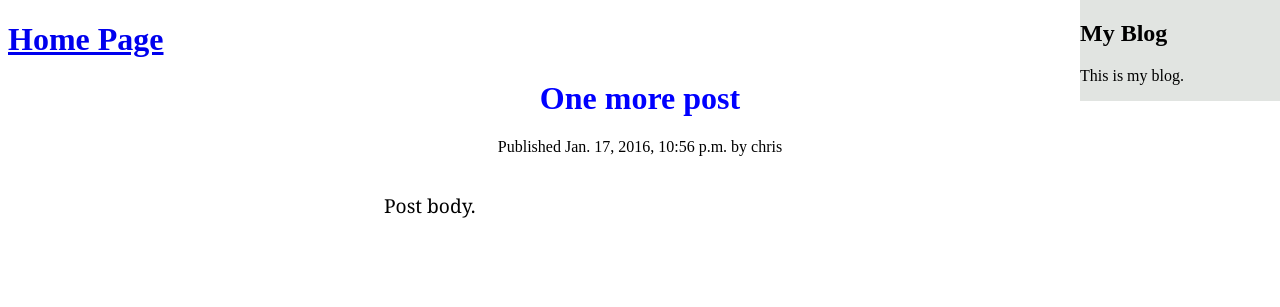
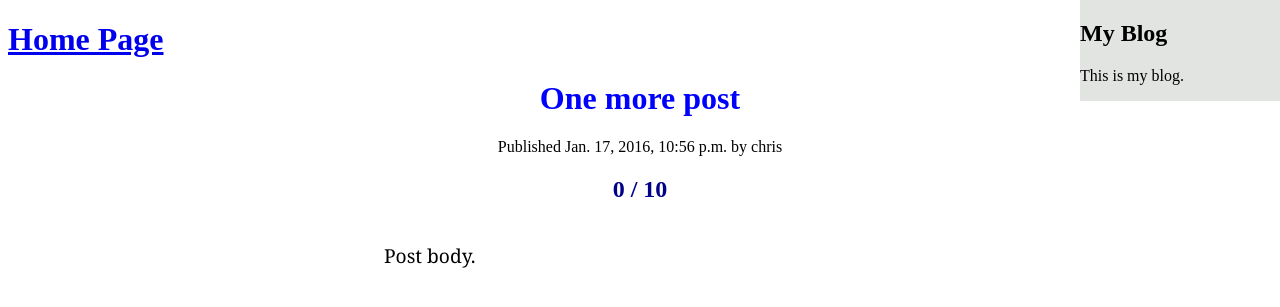
Before and after one commit to primer900/personal_project, a Django app: the page made by mysite/blog/models.py in a window 1280 px wide. Shown: the top 307 px of the page. Run offline with Django 3.2, Linux system fonts and the light colour scheme; data comes from the database, SQL or seed files in the repository.

Commit message:
Added rating to models and detail page.

```diff
--- a/mysite/blog/models.py
+++ b/mysite/blog/models.py
@@ -4,7 +4,6 @@ from django.db import models
 from django.utils import timezone
 from django.contrib.auth.models import User
 from django.core.urlresolvers import reverse
-from collections import Iterable
 # Create your models here.
 
 
@@ -31,6 +30,7 @@ class Post(models.Model):
     updated = models.DateTimeField(auto_now=True)
     status = models.CharField(max_length=10, choices=STATUS_CHOICES,
                               default='draft')
+    rating = models.IntegerField(default=0)
 
     def first_sentence(self):
         punctuation = []
--- a/mysite/blog/templates/blog/post/detail.html
+++ b/mysite/blog/templates/blog/post/detail.html
@@ -13,6 +13,7 @@
     <p class="author_and_publish_info">
         Published {{post.publish}} by {{post.author}}
     </p>
+    <h2 class="rating"> {{post.rating }} / 10 </h2>
     <div id="body">
     {{post.body | linebreaks}}
     </div>
--- a/mysite/blog/templates/static/css/blog.css
+++ b/mysite/blog/templates/static/css/blog.css
@@ -6,6 +6,11 @@ h1.detail_title {
 h1.list_title{
     text-align: center;
     color: black;
+}
+
+h2.rating{
+    text-align: center;
+    color: darkblue;
 }
 
 div#sidebar {
```
Also changed, not shown: mysite/db.sqlite3.
